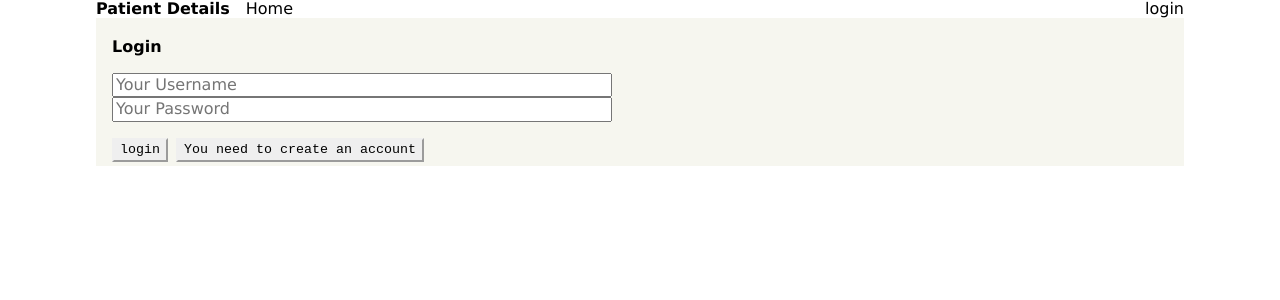
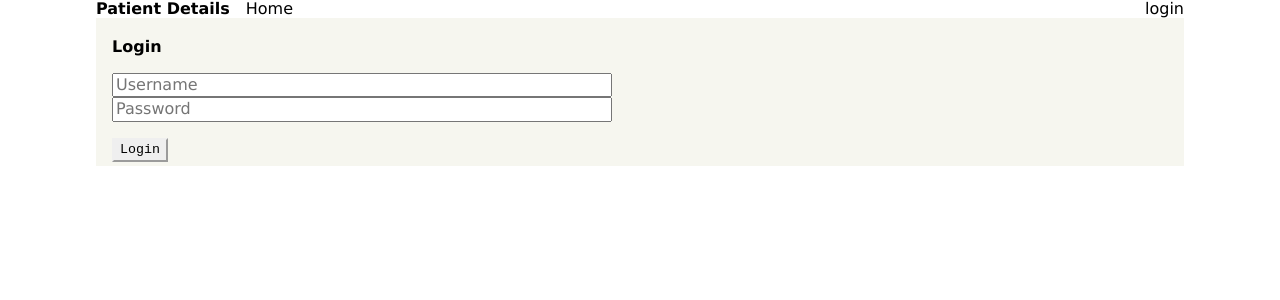
Before and after one commit to Jiggins242/GraphQl-Emis, a React (Create React App) app in the folder fus-emis/: page /login in a window 1280 px wide. Shown: the top 300 px of the page. Built offline with nearby package versions, Linux system fonts and the light colour scheme.

Commit message:
user login working

```diff
--- a/fus-emis/src/components/CreatePatient.js
+++ b/fus-emis/src/components/CreatePatient.js
@@ -5,7 +5,7 @@ import gql from 'graphql-tag'
 
 const POST_MUTATION = gql
 `mutation Post($title: String!, $forname: String!, $surname: String!, $age: Int!, $nhsnum: Int!) {
-    post(title: $title,forname: $forname, surname: $surname, age: $age, nhsnum: $nhsnum) {
+    post(title: $title, forname: $forname, surname: $surname, age: $age, nhsnum: $nhsnum) {
         id
         title
         forname
--- a/fus-emis/src/components/Login.js
+++ b/fus-emis/src/components/Login.js
@@ -1,93 +1,69 @@
 import React, { Component } from 'react'
-import {AUTH_TOKEN } from '../constants'
+import { AUTH_TOKEN } from '../constants'
+import gql from 'graphql-tag'
 import { Mutation } from 'react-apollo'
-import gql from 'graphql-tag'
 
-const SIGNUP_MUTATION = gql
+const LOGIN_MUTATION =gql
 `
-mutation SignupMutation($email: String!, $password: String!, $username: String!) {
-    signup(email: $email, password: $password, username: $username) {
+mutation LoginMutation($userName: String!, $password: String!) {
+    login(userName: $userName, password: $password){
         token
+        user {
+            id
+        }
     }
 }
 `
 
-const LOGIN_MUTATION = gql
-`
-mutation LoginMutation($username: String!, $passsword: String!) {
-    login(username: $username, password: $password) {
-        token
+class Login extends Component {
+    state = {
+       userName: '',
+       password: ''
     }
 
-}
+    render () {
+        const { userName, password } = this.state
 
-`
-
-class Login extends Component {
-    state = {
-        login: true, // switch between Login and Signup
-        email: '',
-        username: '',
-        password: ''
-    }
-// *******************************************************************
-// This will check the username given to see if that user exsist
-// If they do, it will render out the email form and password to allow to login
-// If not they will be propmted to sign up
-    render () {
-        const { login, email, username, password} = this.state
         return (
             <div>
-                <h4 className="mv3">{login ? 'Login' : 'Sign Up'}</h4>
-                <div className="flex flex-column">
-                    {!login && (
+                <h4 className="mv3"> {'Login'}</h4>
+                <div
+                    className="flex flex-column">
                     <input
-                            value={email}
-                            onChange={e => this.setState({ email: e.target.value})}
+                        value={userName}
+                        onChange={e => this.setState({ userName: e.target.value})}
                         type="text"
-                            placeholder="Your name"
-                        />
-                    )}
-                        <input
-                            value={username}
-                            onChange={e => this.setState({ username: e.target.value})}
-                            type="text"
-                            placeholder="Your Username"
+                        placeholder="Username"
                     />
                     <input
                         value={password}
                         onChange={e => this.setState({ password: e.target.value})}
                         type="text"
-                            placeholder="Your Password"
+                        placeholder="Password"
                     />
                 </div>
-                <div className="flex mt3">
+                <div
+                    className="flex mt3">
                         <Mutation
-                        mutation={login ? LOGIN_MUTATION : SIGNUP_MUTATION}
-                        variables={{ username, password}}
+                            mutation={LOGIN_MUTATION}
+                            variables={{userName, password}}
                             onCompleted={data => this._confirm(data)}
                         >
                             {mutation => (
-                            <div className="pointer mr2 button" onClick={mutation}>
-                                {login ? 'login' : 'create account'}
+                                <div
+                                    className="pointer button"
+                                    onClick={mutation}>
+                                    {'Login'}
                                 </div>
                             )}
                         </Mutation>
-                    <div
-                        className="pointer button"
-                        onClick={() => this.setState({ login: !login})}
-                        >
-                            {login
-                                ? 'You need to create an account'
-                                : 'You already have an account'}
-                    </div>
                 </div>
             </div>
         )
     }
 
     _confirm = async data => {
-        const { token } = this.state.login ? data.login : data.signup
+        const { token } = this.state.login = data.login
         this._saveUserData(token)
         this.props.history.push('/')
     }
```
Also changed, not shown: 1 other file (tests, documents, lock files or other folders). Lines whose indentation alone changed are shown as unchanged.
